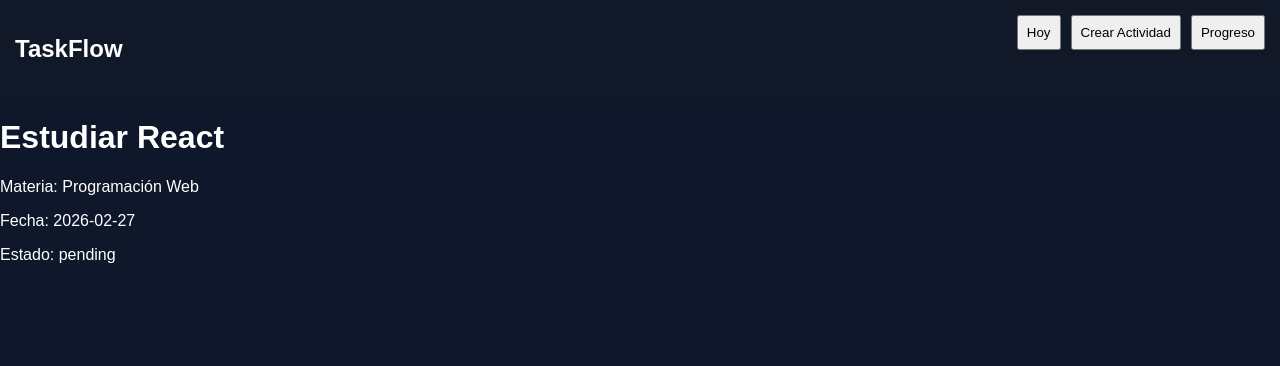
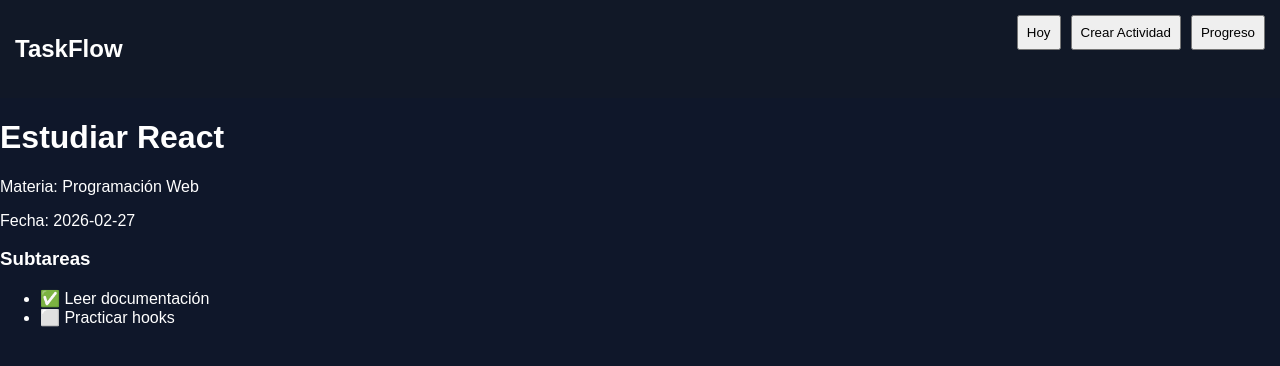
Before and after one commit to mariaescalona-blip/miniproyecto1, a React (Vite) app in the folder Frontend/: page /actividad/1 in a window 1280 px wide. Shown: the top 366 px of the page. Built offline with nearby package versions, Linux system fonts and the light colour scheme.

Commit message:
Update DetalleActividad.jsx

```diff
--- a/Frontend/src/pages/DetalleActividad.jsx
+++ b/Frontend/src/pages/DetalleActividad.jsx
@@ -1,5 +1,8 @@
 /*
-Vista que muestra el detalle de una actividad.
+Vista detallada de una actividad.
+
+Aquí se muestran también
+las subtareas asociadas.
 */
 
 import React from "react";
@@ -30,7 +33,17 @@ export default function DetalleActividad(){
 
 <p>Fecha: {activity.date}</p>
 
-      <p>Estado: {activity.status}</p>
+<h3>Subtareas</h3>
+
+<ul>
+
+{activity.subtasks?.map(sub=>(
+<li key={sub.id}>
+{sub.done ? "✅":"⬜"} {sub.title}
+</li>
+))}
+
+</ul>
 
 </div>
 
```
Lines whose indentation alone changed are shown as unchanged.
